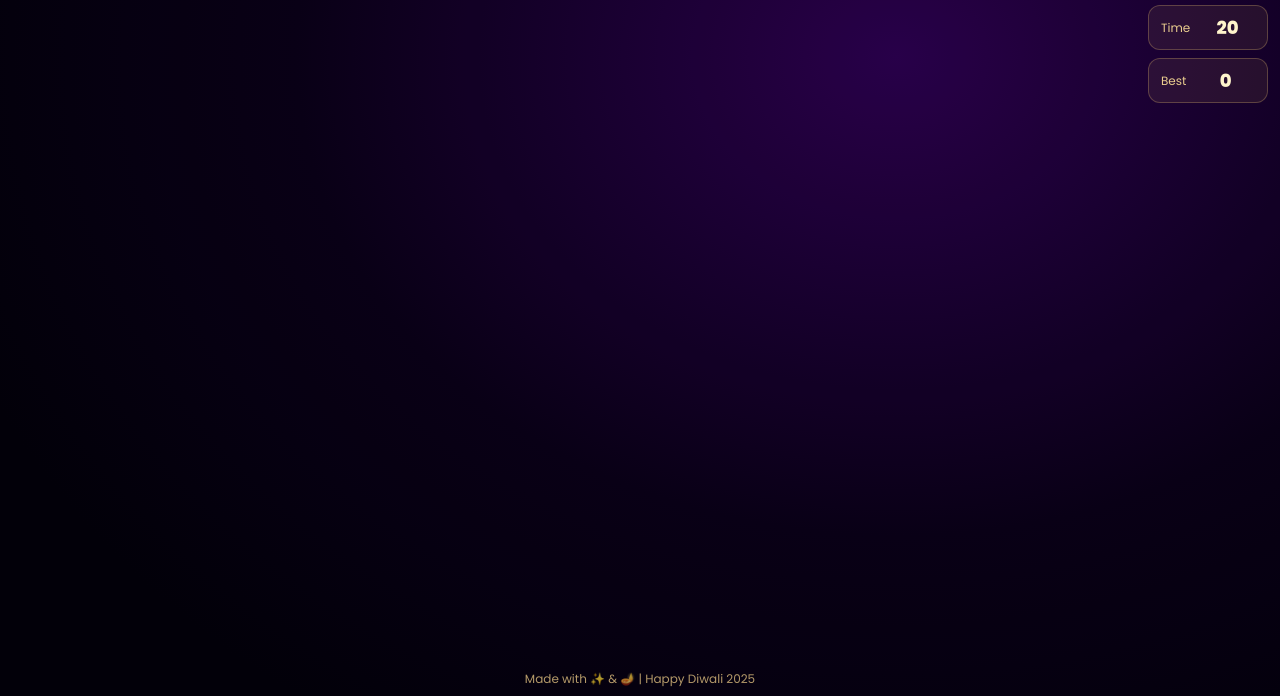
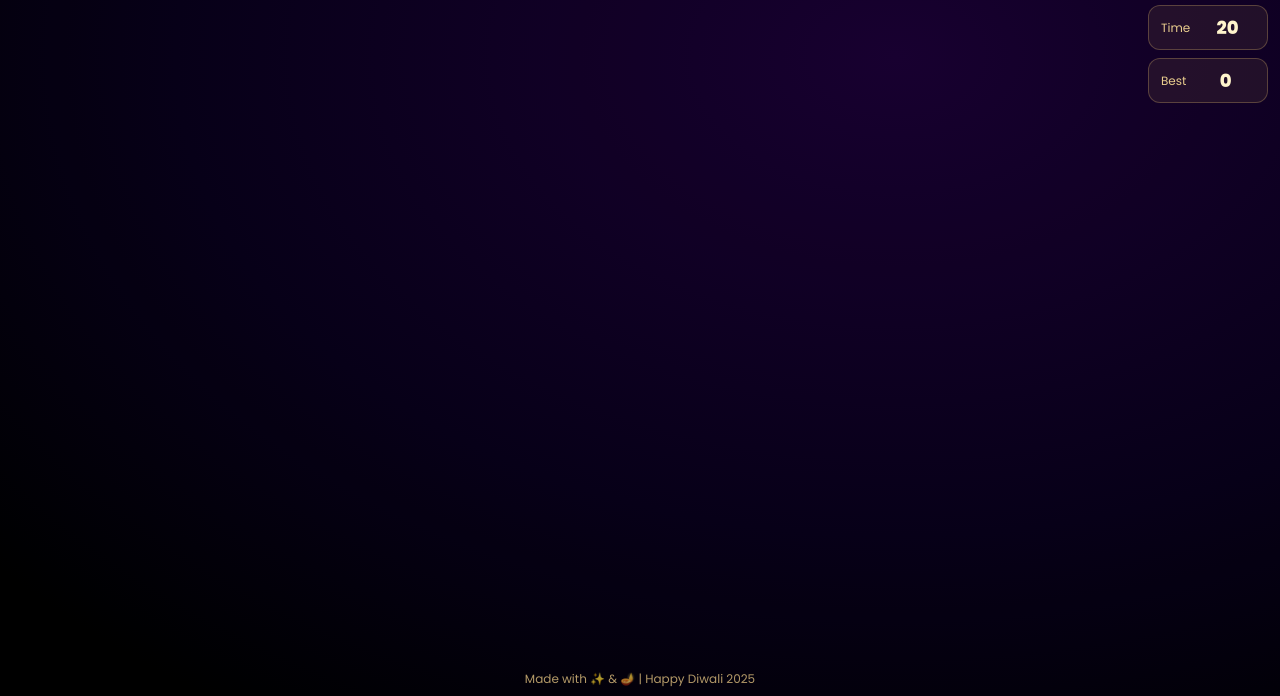
Before and after one commit to shubhanshu23/Diwali-2025, a plain HTML site: page index.html in a window 1280 px wide. Shown: the part 104-800 px from the top of the page. Drawn offline with Linux system fonts and the light colour scheme.

Commit message:
Update style.css

```diff
--- a/style.css
+++ b/style.css
@@ -6,7 +6,8 @@ html, body {
   margin: 0;
   height: 100%;
   overflow: hidden;
-  background: radial-gradient(1000px 800px at 70% 20%, #2b004d 0%, #0a0018 60%, #03000a 100%);
+  background: radial-gradient(1200px 800px at 70% 20%, #1a0033 0%, #08001a 60%, #000000 100%);
+
   color: #fff;
   font-family: 'Poppins', sans-serif;
 }
```
